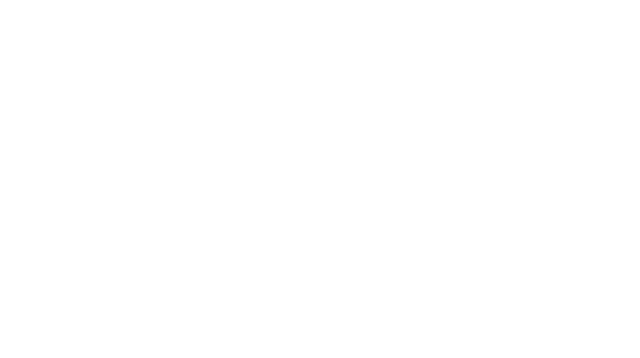
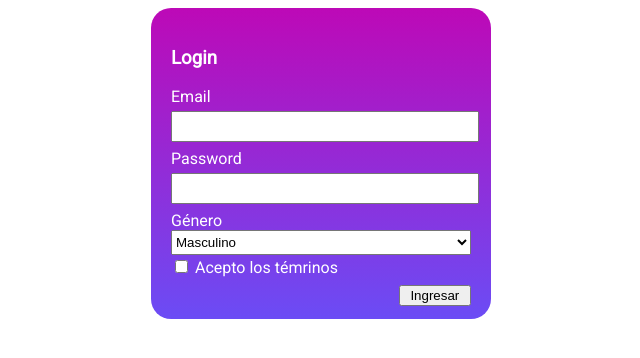
Before and after one commit to kalakaso/aspirantes-mir-html-y-css, a plain HTML site: page ejercicio2-html-y-css/index.html in a window 1280 px wide. Shown: the whole page, without its empty margins (319-959 px from the left). Drawn offline with Linux system fonts and the light colour scheme.

Commit message:
Implementa el formulario del ejercicio de html

```diff
--- a/ejercicio2-html-y-css/index.html
+++ b/ejercicio2-html-y-css/index.html
@@ -2,12 +2,54 @@
 <html lang="en">
 <head>
     <meta charset="UTF-8">
-    <link rel="stylesheet" href="./styles.css">
     <meta http-equiv="X-UA-Compatible" content="IE=edge">
     <meta name="viewport" content="width=device-width, initial-scale=1.0">
     <title>Login</title>
+    <link rel="stylesheet" href="./styles.css">
+    <style>
+        @import url('https://fonts.googleapis.com/css2?family=Roboto&display=swap');
+      </style>
+
 </head>
 <body>
 
+    <div class="Formulario">
+        <h3>Login</h3>
+
+        <form action="#">
+            <label for="Id_Em">
+                Email
+            <label/>
+            <br>
+            <input class="EspacioEntradas" type="email" name="Em" id="Id_Em">
+            <br>
+
+            <label>
+                Password
+
+            </label>
+            <br>
+            <input class="EspacioEntradas" type="password" name="Pass" id="Id_pass">
+            <br>
+
+            <label>
+                Género
+            </label>
+            <br>
+            <select class="EspacioEntradas" name="Selec_Gen" id="Selec">
+                <option value="Masc"> Masculino </option>
+                <option value="Feme"> Femenino </option>
+                <option value="No_esp"> No espesifico  </option>
+            </select>
+            <br>
+            <input type="checkbox" name="" id="">
+            <label for="">Acepto los témrinos </label>
+            <br>
+            <input class="boton" type="button" value=" Ingresar ">
+            <br>
+        </form>
+
+    </div>
+
 </body>
 </html>
--- a/ejercicio2-html-y-css/styles.css
+++ b/ejercicio2-html-y-css/styles.css
@@ -0,0 +1,39 @@
+.Formulario{
+width: 300px;
+padding: 20px;
+border-radius: 20px;
+margin: auto;
+
+background: rgb(189,9,183);
+background: linear-gradient(180deg, rgba(189,9,183,1) 0%, rgba(107,76,245,1) 100%);
+
+}
+
+body{
+
+    font-family: 'Roboto', sans-serif;
+}
+
+label{
+    color: white;
+}
+
+h3{
+    color: white;
+}
+input{
+
+    margin-top: 5px;
+    margin-bottom: 7px;
+}
+
+
+.EspacioEntradas{
+    height: 25px;
+    width: 100% ;
+}
+
+.boton{
+    float: right;
+    margin-bottom: 30px;
+}
```
